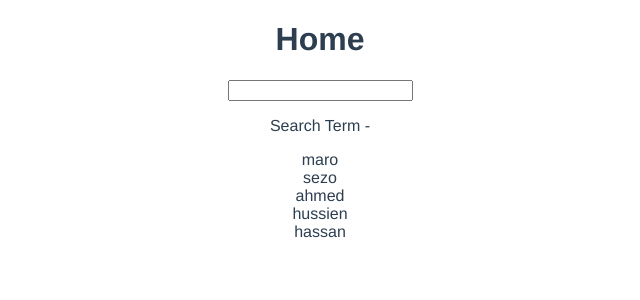
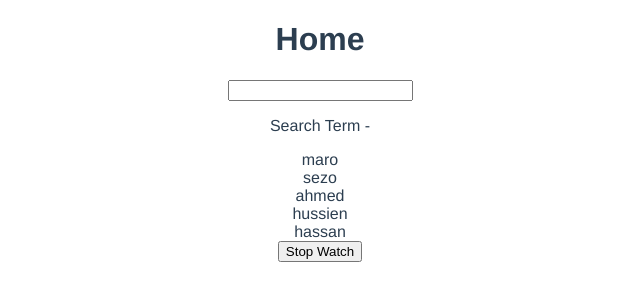
Before and after one commit to sezohessen/VueBlog, a Vue app: page / in a window 1280 px wide. Shown: the top 300 px of the page, without its empty margins (320-960 px from the left). Built offline with nearby package versions, Linux system fonts and the light colour scheme.

Commit message:
Watch and WatchEffect

```diff
--- a/src/views/HomeView.vue
+++ b/src/views/HomeView.vue
@@ -6,6 +6,7 @@
     <div v-for="name in matchingNames" :key="name">
       {{ name }}
     </div>
+    <button @click="handelClick">Stop Watch</button>
 
 
    <!-- -------------- -->
@@ -22,16 +23,23 @@
 </template>
 
 <script>
-import {ref,reactive, computed} from 'vue'
+import {ref,reactive, computed, watch} from 'vue'
 export default {
   name: 'HomeView',
   setup() {
     const search = ref('')
     const names = ref(['maro','sezo','ahmed','hussien','hassan'])
+    const StopWatch = watch(search,()=>{
+      console.log('waction function runing')
+    })
+    /* WatchEffect runs when the setup function created initially or using value inside it that could be changed */
     const matchingNames  = computed(()=> {
       return names.value.filter((name)=> name.includes(search.value))
     })
-    return { names,search ,matchingNames}
+    const handelClick = ()=>{
+      StopWatch()//Invoke
+    }
+    return { names,search,matchingNames,handelClick }
     /* ----------------- */
     const ninjaOne = ref({name:'Sezo',age:22})
     const ninjaTwo = reactive({name:'Hussien',age:28})
```
